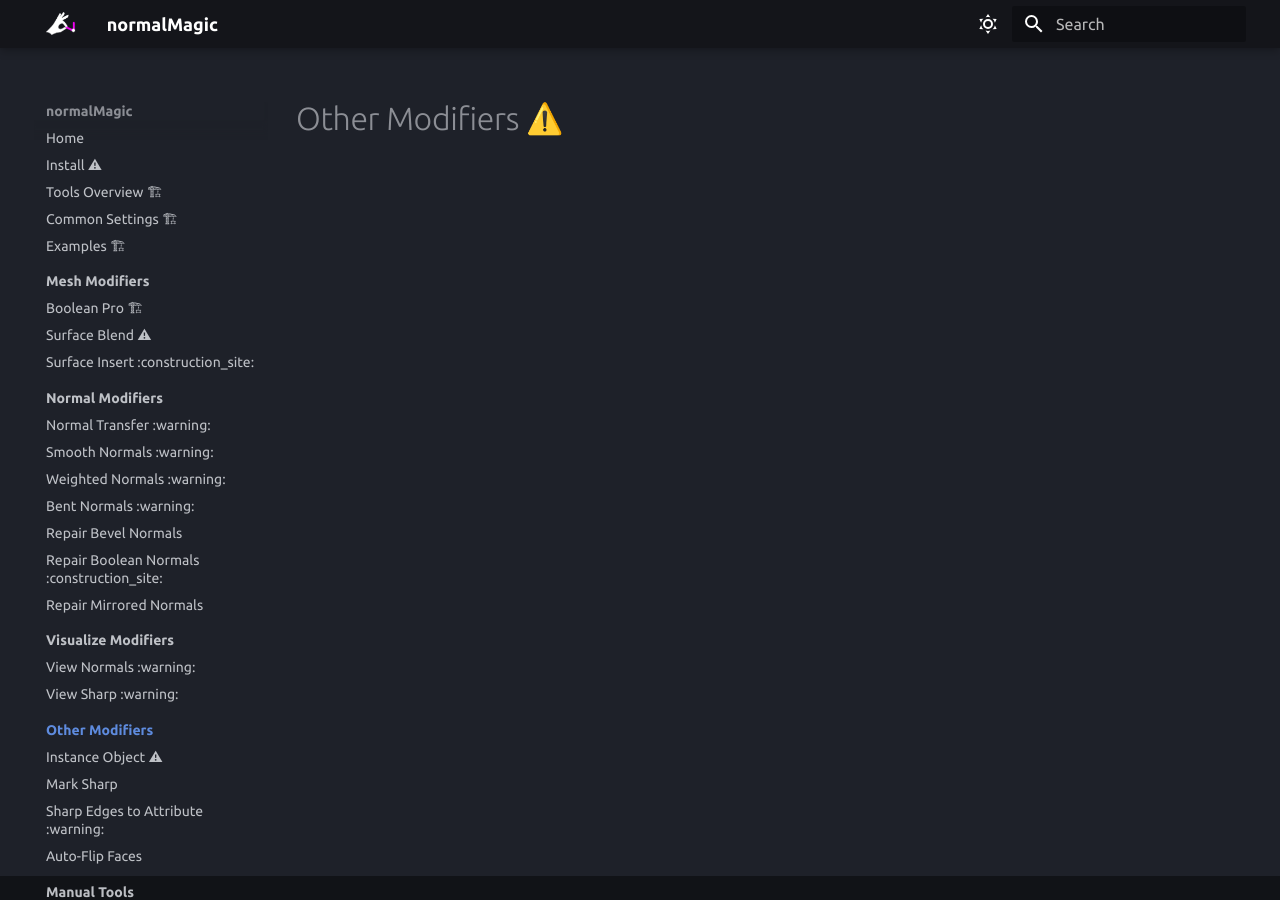
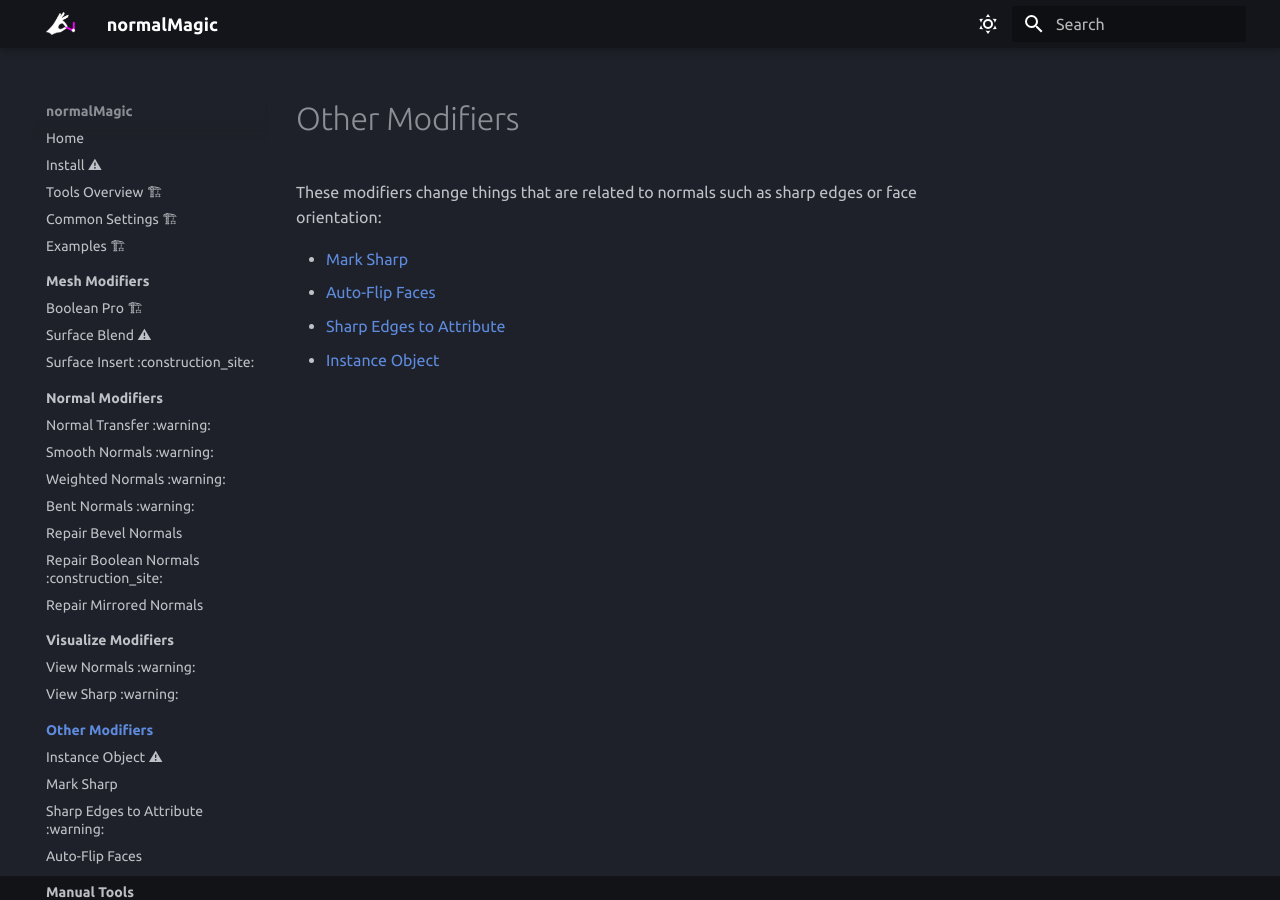
Before and after one commit to SpaghetMeNot/normalmagic, an MkDocs documentation site: the page built from docs/other_tools/index.md, in a window 1280 px wide. Built offline with MkDocs 1.6.1 and Material for MkDocs 9.7.7, drawn with Linux system fonts in a browser that asks for light colours; emoji names are drawn with the system emoji font; some web fonts are replaced; the version menu is left out.

Commit message:
Other modifiers landing page

```diff
--- a/docs/other_tools/index.md
+++ b/docs/other_tools/index.md
@@ -1 +1,8 @@
-# Other Modifiers :warning:
+# Other Modifiers
+
+These modifiers change things that are related to normals such as sharp edges or face orientation:
+
+- [Mark Sharp](mark_sharp.md)
+- [Auto-Flip Faces](auto-flip_faces.md)
+- [Sharp Edges to Attribute](sharp_edges_to_attribute.md)
+- [Instance Object](instance_object.md)
```
